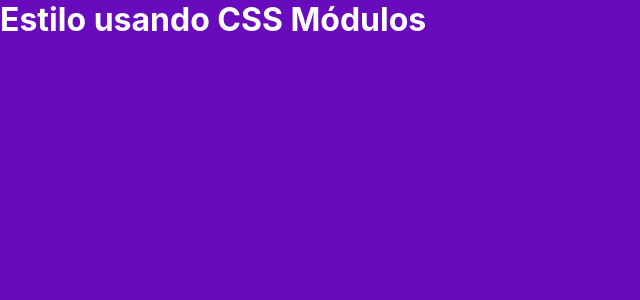
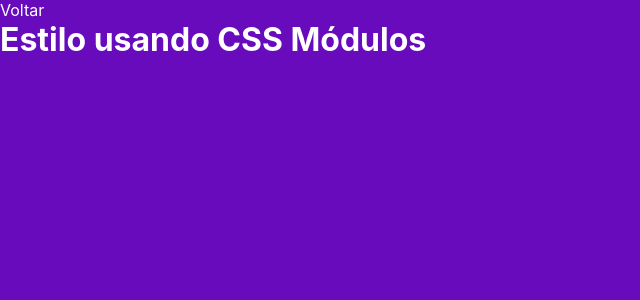
Before and after one commit to thiagobarso/udemy-curso-react-coder, a Next.js app in the folder aulao_nextjs/fundamentos/: page /estiloso in a window 1280 px wide. Shown: the top 300 px of the page, without its empty margins (0-640 px from the left). Built offline with nearby package versions, Linux system fonts and the light colour scheme.

Commit message:
92. Navegação entre Componentes

```diff
--- a/aulao_nextjs/fundamentos/src/pages/estiloso.jsx
+++ b/aulao_nextjs/fundamentos/src/pages/estiloso.jsx
@@ -1,8 +1,12 @@
 import styles from '../styles/Estiloso.module.css'
+import Link from 'next/link'
 
 export default function Estiloso(){
     return (
         <div className={styles.roxo}>
+            <Link href="/">
+                Voltar
+            </Link>
             <h1>Estilo usando CSS Módulos</h1>
         </div>
     )
```
Also changed, not shown: aulao_nextjs/fundamentos/src/pages/index.jsx (+5 -2 lines).
